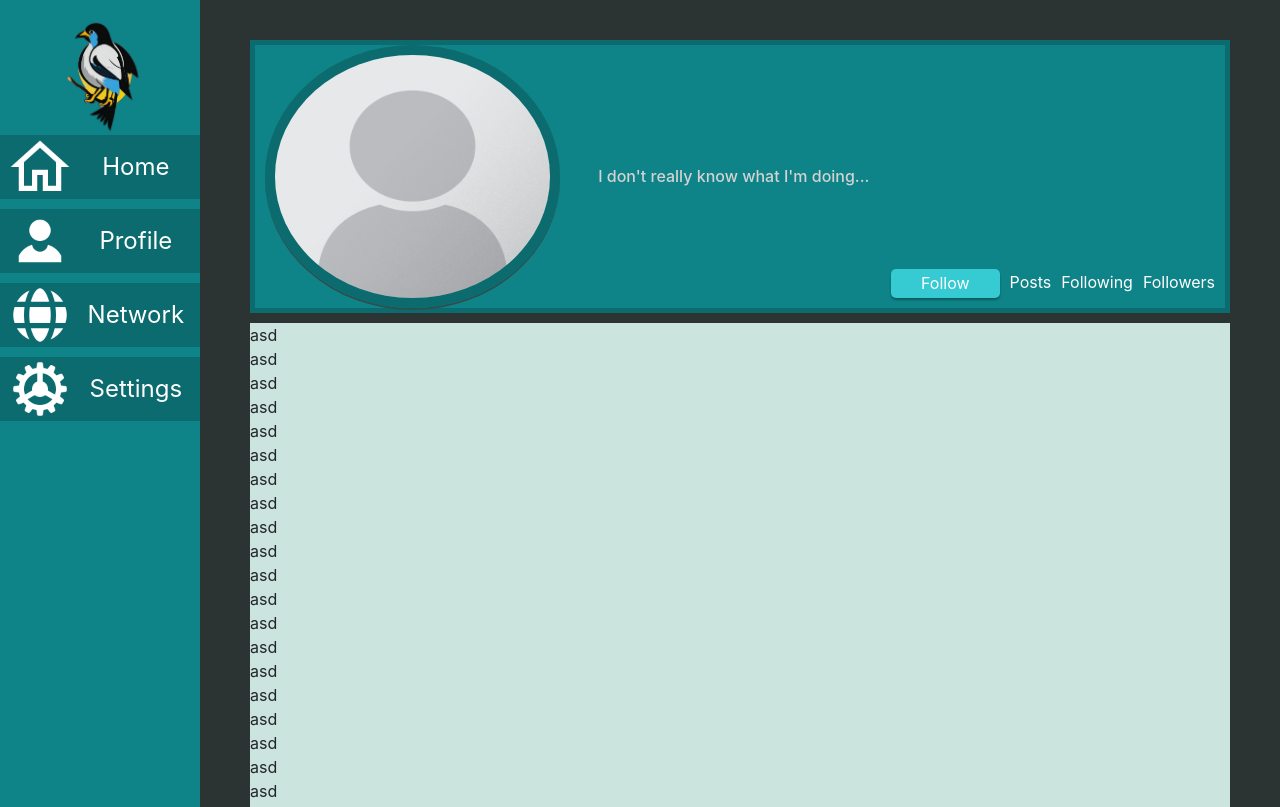
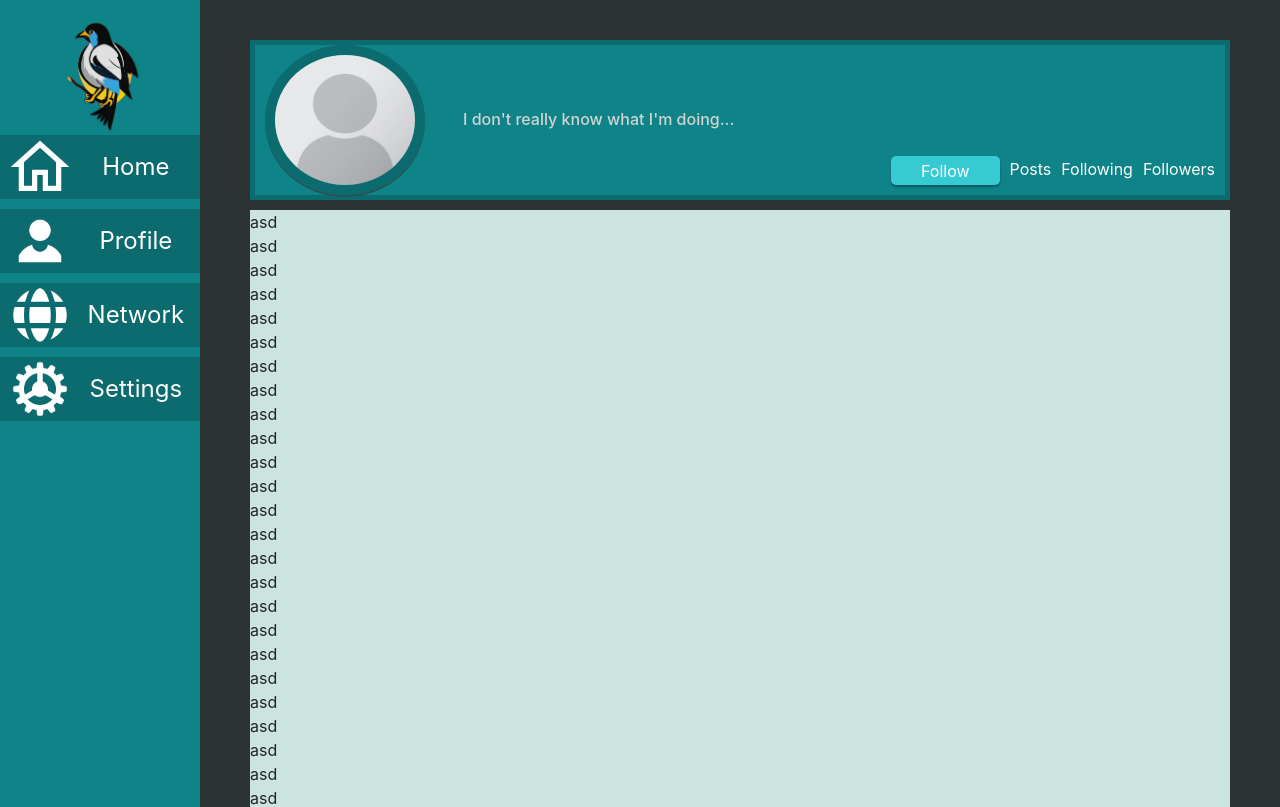
Before and after one commit to WillQizza/The-Deadly-Bird, a React (Create React App) app in the folder frontend/: page /profile/1 in a window 1280 px wide. Shown: the top 807 px of the page. Built offline with nearby package versions, Linux system fonts and the light colour scheme; no server answers.

Commit message:
restrict height of profile header

```diff
--- a/frontend/src/routes/profile/ProfilePage.module.css
+++ b/frontend/src/routes/profile/ProfilePage.module.css
@@ -12,6 +12,7 @@
 #header {
   display: flex;
   height: 20%;
+  max-height: 160px;
   background-color: var(--teal);
   border: 5px solid var(--dark-teal);
   cursor: default;
```
